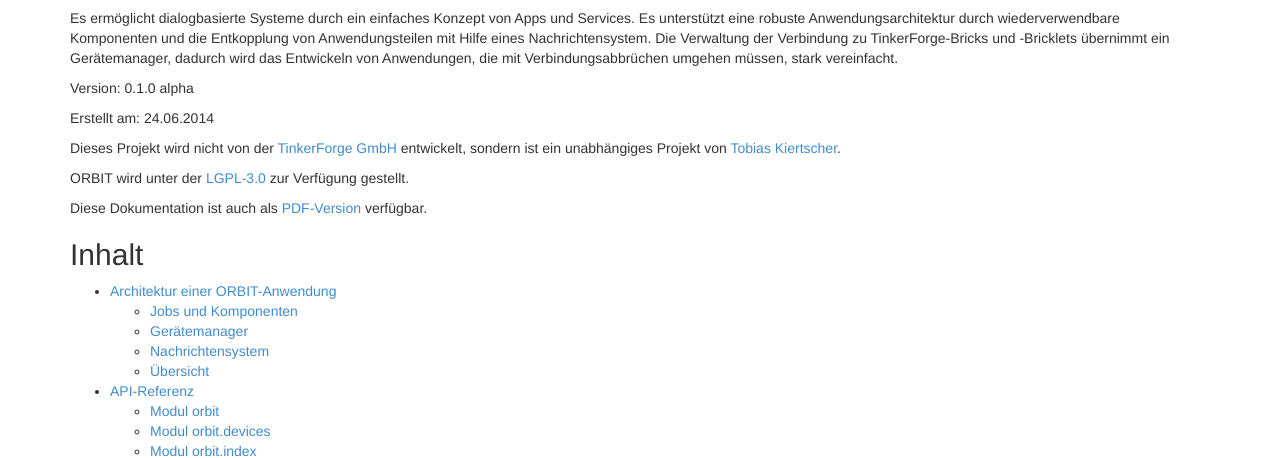
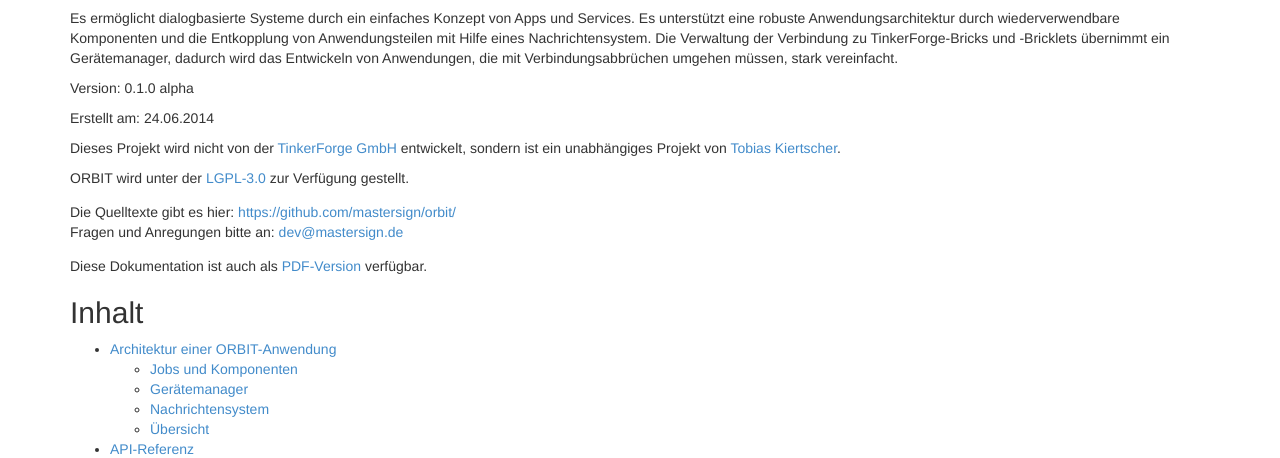
Before and after one commit to mastersign/orbit, a plain HTML site: page index.html in a window 1280 px wide. Shown: the part 342-800 px from the top of the page. Drawn offline with Linux system fonts and the light colour scheme.

Commit message:
updated start page

```diff
--- a/index.html
+++ b/index.html
@@ -166,6 +166,10 @@
 <p>Dieses Projekt wird nicht von der <a class="reference external" href="http://www.tinkerforge.com/de/">TinkerForge GmbH</a> entwickelt,
 sondern ist ein unabhängiges Projekt von <a class="reference external" href="http://www.mastersign.de/">Tobias Kiertscher</a>.</p>
 <p>ORBIT wird unter der <a class="reference external" href="http://opensource.org/licenses/LGPL-3.0">LGPL-3.0</a> zur Verfügung gestellt.</p>
+<div class="line-block">
+<div class="line">Die Quelltexte gibt es hier: <a class="reference external" href="https://github.com/mastersign/orbit/">https://github.com/mastersign/orbit/</a></div>
+<div class="line">Fragen und Anregungen bitte an: <a class="reference external" href="mailto:dev&#37;&#52;&#48;mastersign&#46;de">dev<span>&#64;</span>mastersign<span>&#46;</span>de</a></div>
+</div>
 <p>Diese Dokumentation ist auch als <a class="reference external" href="orbit.pdf">PDF-Version</a> verfügbar.</p>
 <div class="section" id="inhalt">
 <h2>Inhalt<a class="headerlink" href="#inhalt" title="Permalink zu dieser Überschrift">¶</a></h2>
```
